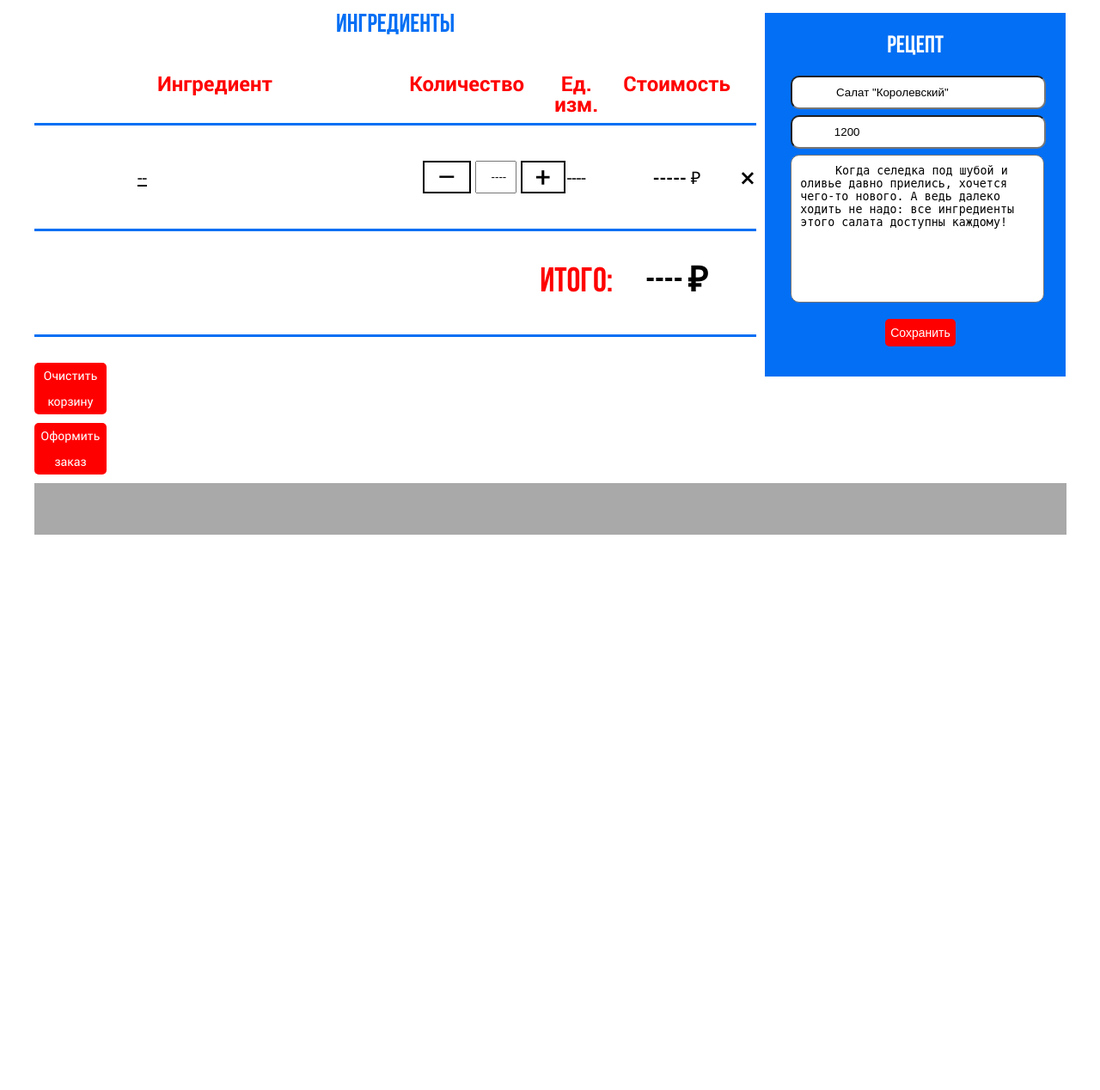
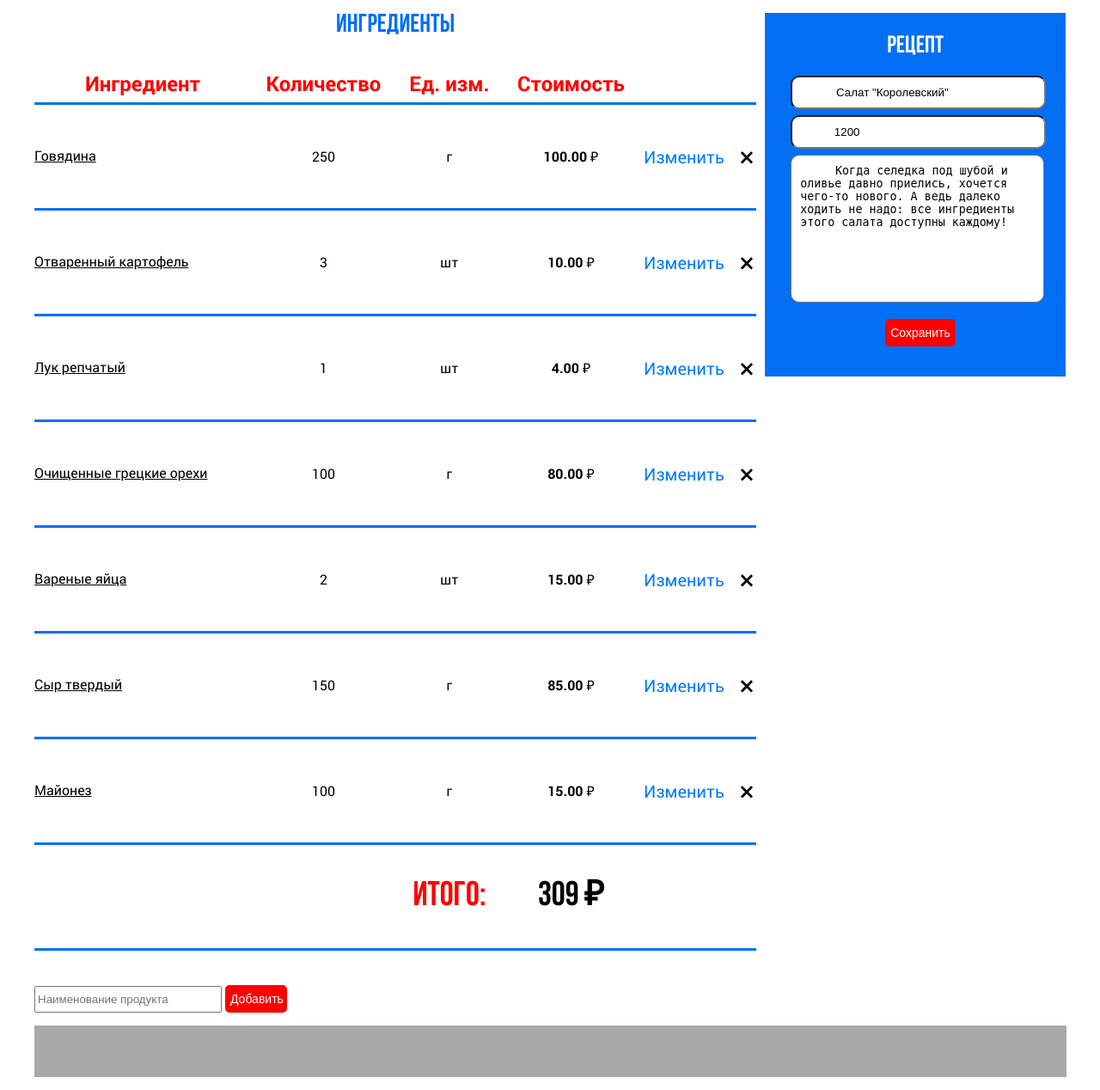
Before and after one commit to Frinight/Django_Project, a Django app: page /recipe/1/ in a window 1280 px wide. Shown: the part 302-1570 px from the top of the page at 86% size. Before the commit the page ends 924 px from the top, so only its background shows below. Run offline with Django 3.2, Linux system fonts and the light colour scheme; a user stored in the database is signed in; data comes from the database, SQL or seed files in the repository; both versions use the stored data as it was after the commit; some web fonts are replaced.

Commit message:
added CRUD1

```diff
--- a/django_receipts/receipts/forms.py
+++ b/django_receipts/receipts/forms.py
@@ -1,7 +1,67 @@
 from django import forms
-from .models import Recipe, Ingredient
+from .models import Recipe, Ingredient, Product
 from django.contrib.auth.models import User
 from django.contrib.auth.forms import UserCreationForm
+
+class ProductForm(forms.ModelForm):
+    class Meta:
+        model = Product
+        fields = ['name']
+        widgets = {
+            'name' : forms.TextInput(attrs=
+            {
+                'class' : 'input',
+                'required':'',
+                'name':'name',
+                'id':'name',
+                'type':'text',
+                'placeholder' : 'Наименование продукта'
+            })}
+
+class IngredientCreationForm(forms.ModelForm):
+
+    product_name = forms.CharField(max_length=255, label=False)
+    class Meta:
+        model = Ingredient
+        fields = ('product_name', 'qty', 'unit', 'cost',)
+        widgets = {
+            'product_name': forms.TextInput(attrs=
+            {
+                'class': 'form-input',
+                'required':'',
+                'name':'product_name',
+                'id':'product_name',
+                'type':'text',
+                'placeholder':'Ингредиент',
+            }),
+            'qty': forms.NumberInput(attrs=
+            {
+                'class': 'form-input',
+                'required':'',
+                'name':'qty',
+                'id':'qty',
+                'type':'number',
+                'placeholder':'Количество',
+            }),
+            'unit': forms.TextInput(attrs=
+            {
+                'class': 'form-input',
+                'required':'',
+                'name':'unit',
+                'id':'unit',
+                'type':'text',
+                'placeholder':'Единица измерения',
+            }),
+            'cost': forms.NumberInput(attrs=
+            {
+                'class': 'form-input',
+                'required':'',
+                'name':'cost',
+                'id':'cost',
+                'type':'number',
+                'placeholder':'Стоимость',
+            })
+        }
 
 class RecipeCreationForm(forms.ModelForm):
 
@@ -34,9 +94,20 @@ class RecipeCreationForm(forms.ModelForm):
                 'name':'description',
                 'id':'description',
                 'type':'text',
-                'placeholder':'Описнание',
+                'placeholder':'Описание',
             })
         }
+    # def save(self, commit=True):
+    #     rec = super(RecipeCreationForm, self).save(commit=False)
+    #     rec.name = self.cleaned_data['name']
+    #     rec.total_weight = self.cleaned_data['total_weight']
+    #     rec.total_cost = 309
+    #     rec.description = self.cleaned_data['description']
+
+    #     if commit:
+    #         rec.save()
+
+    #     return rec
 
 class SignUpForm(UserCreationForm):
 
--- a/django_receipts/receipts/urls.py
+++ b/django_receipts/receipts/urls.py
@@ -4,6 +4,9 @@ from . import views
 urlpatterns = [
     path('', views.receipt_list, name='home'),
     path('recipe/<int:pk>/', views.update_page, name='update_page'),
+    path('recipe/<int:pk>/add/', views.add_product, name='add_product'),
+    path('recipe/<int:pk>/ing/<int:ing_pk>/', views.update_ing_page, name='update_ing_page'),
+    path('recipe/<int:pk>/ing/<int:ing_pk>/edit/', views.update_ing, name='update_ing'),
     path('recipe/<int:pk>/edit/', views.update_receipt, name="update_receipt"),
     path('my_receipts/', views.my_receipts, name='my_receipts'),
     path('signup/', views.signup, name="signup"),
--- a/django_receipts/receipts/views.py
+++ b/django_receipts/receipts/views.py
@@ -4,6 +4,7 @@ from django.contrib.auth import logout, login, authenticate
 from django.contrib.auth.forms import UserCreationForm
 from django.urls.base import reverse
 from .models import Recipe, Product, Ingredient
+from django.db.models import Sum
 # from django.views.generic import ListView, DetailView
 # from django.views.generic.edit import CreateView, UpdateView, DeleteView
 from django.urls import reverse_lazy
@@ -117,28 +118,102 @@ def my_receipts(request):
         return render(request, 'home.html', context)
 
 def update_page(request, pk):
-    receipt = Recipe.objects.get(id=pk)
-    form = RecipeCreationForm(initial={'name': receipt.name, 'total_weight': receipt.total_weight, 'description': receipt.description})
+    if request.user.is_authenticated:
+        receipt = Recipe.objects.get(id=pk)
+        form_prod = ProductForm()
+        form = RecipeCreationForm(initial={'name': receipt.name, 'total_weight': receipt.total_weight, 'description': receipt.description})
+        # print("------------------------------------------------------------------------------------------------------------------------")
+        # print(form.is_valid())
+        # print(form.errors)
+        # print(form.non_field_errors)
+        # if form.is_valid():
+        #     # form.save()
+        #     # username = form.cleaned_data.get('username')
+        #     # password = form.cleaned_data.get('password')
+        #     # user = authenticate(username=username, password=password)
+        #     # login(request, user)
+        #     return redirect('home')
+        context = {
+            'form': form,
+            'form_prod': form_prod,
+            'pk': pk,
+            'receipt': receipt,
+            'components' : receipt.ingredient_set.all(),
+            'sum' : receipt.ingredient_set.all().aggregate(Sum('cost'))['cost__sum'],
+        }
+        return render(request, 'edit_recipe.html', context)
+    else:
+        context = {'mes' : "Вы не авторизованы"}
+        return render(request, 'home.html', context)
+
+def update_receipt(request, pk):
+    form = RecipeCreationForm(request.POST)
+    # print("------------------------------------------------------------------------------------------------------------------------")
+    # print(form.is_valid())
+    # print(form.errors)
+    # print(form.non_field_errors)
+    if request.method == 'POST' and form.is_valid():
+        name = form.cleaned_data.get('name')
+        total_weight = form.cleaned_data.get('total_weight')
+        description = form.cleaned_data.get('description')
+        receipt = Recipe.objects.get(id=pk)
+        receipt.sum = receipt.ingredient_set.all().aggregate(Sum('cost'))['cost__sum']
+        receipt.name = name
+        receipt.total_weight = total_weight
+        receipt.description = description
+        receipt.save()
+        return render(request, 'home.html')
+    return render(request, 'edit_recipe.html', {'form': form})
+
+def update_ing_page(request, pk, ing_pk):
+    ing = Ingredient.objects.get(id=ing_pk)
+    form = IngredientCreationForm(initial={'product_name': ing.product.name, 'qty': ing.qty, 'unit': ing.unit, 'cost': ing.cost})
+    context = {
+            'form': form,
+            'pk': pk,
+            'ing_pk': ing_pk,
+            'ing': ing,
+        }
+    return render(request, 'edit_ing.html', context)
+
+def update_ing(request, pk, ing_pk):
+    form = IngredientCreationForm(request.POST)
+    if request.method == 'POST' and form.is_valid():
+        product_name = form.cleaned_data.get('product_name')
+        qty = form.cleaned_data.get('qty')
+        unit = form.cleaned_data.get('unit')
+        cost = form.cleaned_data.get('cost')
+        ing = Ingredient.objects.get(id=ing_pk)
+        # print(ing.product.name)
+        prod, f = Product.objects.get_or_create(name=product_name)
+        ing.product_id = prod.id
+        ing.qty = qty
+        ing.unit = unit
+        ing.cost = cost
+        ing.save()
+        return update_page(request, pk)
+    return render(request, 'edit_ing.html', {'form': form, 'f':True})
+
+def add_product(request, pk):
+    form = ProductForm(request.POST)
     print("------------------------------------------------------------------------------------------------------------------------")
     print(form.is_valid())
-    # if form.is_valid():
-    #     # form.save()
-    #     # username = form.cleaned_data.get('username')
-    #     # password = form.cleaned_data.get('password')
-    #     # user = authenticate(username=username, password=password)
-    #     # login(request, user)
-    #     return redirect('home')
-    receipt = Recipe.objects.get(id=pk)
-    context = {
-        'form': form,
-        'pk': pk,
-        'receipt': receipt,
-        'components' : list(map(lambda x: str(x), list(receipt.ingredient_set.all()))),
-    }
-    return render(request, 'edit_recipe.html', context)
+    print(form.errors)
+    if request.method == 'POST' and form.is_valid():
+        product_name = form.cleaned_data.get('name')
+        prod, f = Product.objects.get_or_create(name=product_name)
+        ing = Ingredient.objects.create(recipe_id=pk, product_id=prod.id, qty=1, unit="г", cost=1)
+        print(ing)
+        return update_page(request, pk)
+    return render(request, 'home.html')
 
-def update_receipt(request, pk):
-    return HttpResponse('111111111')
+    #     receipt.sum = receipt.ingredient_set.all().aggregate(Sum('cost'))['cost__sum']
+    #     receipt.name = name
+    #     receipt.total_weight = total_weight
+    #     receipt.description = description
+    #     receipt.save()
+    #     return render(request, 'home.html')
+    # return render(request, 'edit_recipe.html', {'form': form})
 # class LoginUser(LoginView):
 #     form_class = LoginUserForm
 #     template_name = 'home.html'
--- a/django_receipts/static/css/basket.css
+++ b/django_receipts/static/css/basket_.css
@@ -24,12 +24,11 @@
 	vertical-align: middle;
 }
 .basket-table_product{
-	width: 50%;
+	width: 30%;
 	text-align: left;
 }
 .basket-table_name{
 	position: relative;
-	padding-left: 120px;
 	text-decoration: underline;
 	line-height: 1.3;
 }
--- a/django_receipts/static/css/catalog.css
+++ b/django_receipts/static/css/catalog_.css
@@ -88,7 +88,7 @@
     padding-left: 0;
     margin-bottom: 0;
 }
-.card-body > a {
+.card-link {
     color: #007bff;
     text-decoration: none;
 	margin-right: 10px;
--- a/django_receipts/static/css/reg.css
+++ b/django_receipts/static/css/reg_.css
@@ -11,6 +11,21 @@
 	display: block;
 	margin-top: 10px;
 	margin-left: 110px;
+	background-color: red;
+	border-radius: 5px;
+	color: white;
+	line-height: 30px;
+	font-size: .875rem;
+	text-align: center;
+	border: none;
+	margin-bottom: 10px;
+	align-self: center;
+	cursor: pointer;
+}
+.but_ing{
+	display: block;
+	margin-top: 10px;
+	margin-left: 145px;
 	background-color: red;
 	border-radius: 5px;
 	color: white;
--- a/django_receipts/static/css/styles.css
+++ b/django_receipts/static/css/styles.css
@@ -3,6 +3,15 @@
 }
 
 .form-input{
+    padding: 10px;
+    width: 100%;
+    border-radius: 10px;
+    text-indent: 15%;
+    margin-bottom: 7px;
+    margin-right: 7px
+}
+
+#id_product_name {
     padding: 10px;
     width: 100%;
     border-radius: 10px;
--- a/django_receipts/templates/base.html
+++ b/django_receipts/templates/base.html
@@ -13,9 +13,9 @@
         <link href="{% static 'css/footer.css' %}" rel="stylesheet" type="text/css" />
         <link href="{% static 'css/menu.css' %}" rel="stylesheet" type="text/css" />
         <link href="{% static 'css/banners.css' %}" rel="stylesheet" type="text/css" />
-        <link href="{% static 'css/catalog.css' %}" rel="stylesheet" type="text/css" />
-        <link href="{% static 'css/basket.css' %}" rel="stylesheet" type="text/css" />
-        <link href="{% static 'css/reg.css' %}" rel="stylesheet" type="text/css" />
+        <link href="{% static 'css/catalog_.css' %}" rel="stylesheet" type="text/css" />
+        <link href="{% static 'css/basket_.css' %}" rel="stylesheet" type="text/css" />
+        <link href="{% static 'css/reg_.css' %}" rel="stylesheet" type="text/css" />
         <link href="{% static 'css/styles.css' %}" rel="stylesheet" type="text/css" />
     </head>
     <body>
--- a/django_receipts/templates/edit_recipe.html
+++ b/django_receipts/templates/edit_recipe.html
@@ -29,52 +29,77 @@
                 <th>Ед. изм.</th>
                 <th>Стоимость</th>
                 <th></th>
+                <th></th>
             </tr>
         </thead>
         <tbody>
+            {% for ingredient in components %}
             <tr>
-                <td id = "lines_basket" class = "basket-table_product">
-                    <span class = "basket-table_name"> --               </span>
+                <td id = "lines_order" class = "basket-table_product">
+                    <span class = "basket-table_name">{{ingredient.product.name}}</span.>
                 </td>
-                <td id = "lines_basket"class = "basket-table_count">
-                    <div class = "basket-count">
-                        <div class = "minus">
-                            <span><a href = "" title = "Уменьшить">&#8211;</a></span>
-                        </div>
-                        <div class = "current">
-                            <input class = "g-input" type = "text" value = "    ----     " readonly>
-                        </div>
-                        <div class = "plus">
-                            <span><a href = "" title = "Увеличить">+</a></span>
-                        </div>
+                <td id = "lines_order" class = "basket-table_price">
+                    <span>{{ingredient.qty}}</span>
+                </td>
+                <td id = "lines_order"class = "basket-table_count">
+                    <div class = "basket-table_price">
+                        <span>{{ingredient.unit}}</span>
                     </div>
                 </td >
-                <td id = "lines_basket" class = "basket-table_price">
-                    <span>----                    </span>
+                <td id = "lines_order" class = "basket-table_total">
+                    <span>{{ingredient.cost}} &#8381;</span>
                 </td>
-                <td id = "lines_basket" class = "basket-table_total">
-                    <span>   ----- &#8381;</span>
+                <td id = "lines_basket" class = "basket-table_count">
+                    <span><a href="/recipe/{{pk}}/ing/{{ingredient.id}}/" title = "Изменить" class="card-link">Изменить</a></span>
                 </td>
                 <td id = "lines_basket" class = "basket-table_remove">
-                    <span><a href="" title = "Удалить">&times;</a></span>
+                    <span><a href="" title = "Удалить" >&times;</a></span>
                 </td>
             </tr>
+            {% endfor %}
             <tr>
                 <td class = "Total" colspan = 2></td>
                 <td class = "Total">Итого:</td>
-                <td class = "Total_price">---- &#8381;</td>
+                <td class = "Total_price">{{sum}} &#8381;</td>
+                <td class = "Total"></td>
                 <td class = "Total"></td>
             </tr>
         </tbody>
         </table>
-        <div class = "actions">
-            <div class="reset_basket">
-                    <span class="g_btn"><a id="reference" href = "------">Очистить корзину</a></span>
+        <style>
+        .container {
+        display: inline-block;
+        position: relative;
+        top: 10px;
+        width: 300px;
+        margin-bottom: 15px;
+        }
+        .container .input {
+        height: 25px;
+        width:70%;
+        }
+        .container .g_btn {
+        height: 32px;
+        width:24%;
+        }
+        </style>
+        <form action="/recipe/{{pk}}/add/" method="POST">
+            {% csrf_token %}
+            <div class="container">
+            {{form_prod.name}}
+            <input class="g_btn" type="submit" value="Добавить" />
             </div>
-            <div class="order">
-                    <span class="g_btn"><a id="reference" href = "-------">Оформить заказ</a></span>
-            </div>
-        </div>
+        </form>
     </div>
 </section>
+{% if f %}
+<div id="message">
+    <div id="reg" style="border: 3px solid red;color:red;">
+        <div width = "50%" >
+            {{form.errors}}
+        </div>
+        <a href="#message" class="close">&times;</a>
+    </div>
+</div>
+{% endif %}
 {% endblock content %}
```
Also changed, not shown: django_receipts/templates/edit_ing.html (added, +34 -0 lines), django_receipts/db.sqlite3.
